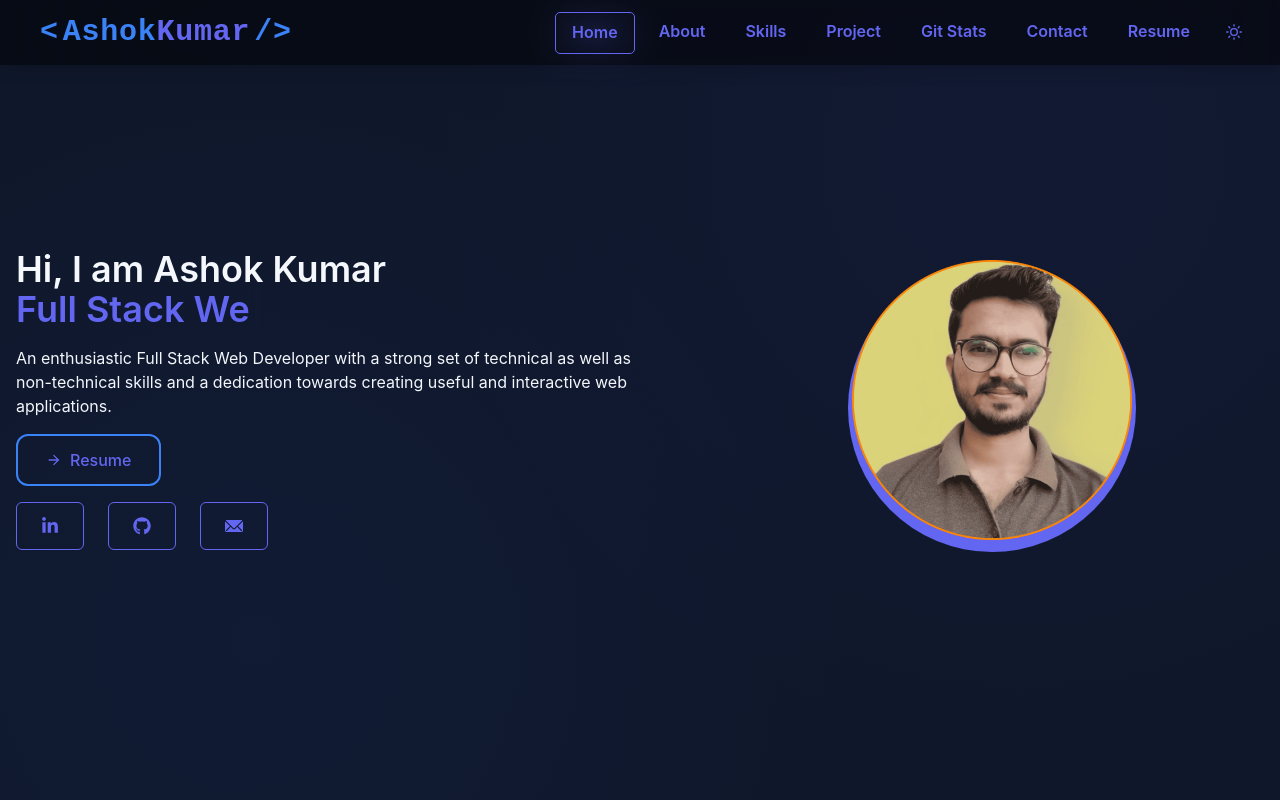
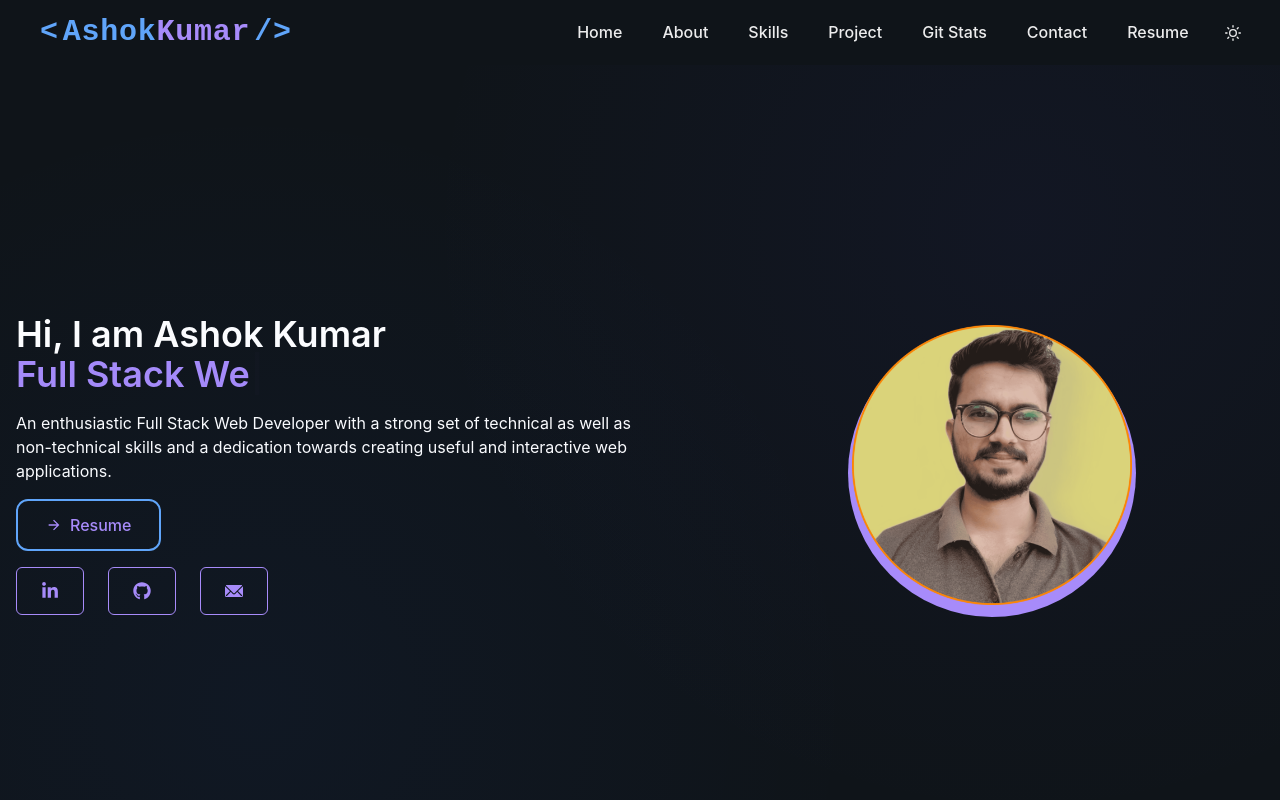
Before and after one commit to AshokPrjapati/AshokPrjapati.github.io, a React (Create React App) app: page / in a window 1280 px wide. Shown: the top 800 px of the page. Built offline with nearby package versions, Linux system fonts and the light colour scheme.

Commit message:
refactor: simplify NavButton styles and remove unused CSS module

```diff
--- a/src/Components/Navbar/NavButton.tsx
+++ b/src/Components/Navbar/NavButton.tsx
@@ -7,7 +7,6 @@ import {
 import { SunIcon, MoonIcon } from "@chakra-ui/icons";
 import { Link } from "react-scroll";
 import React from "react";
-import styles from "./Navbar.module.css";
 import { ModuleItem, TabOptProps } from "../../types/interface";
 import { MODULES_DATA } from "../../constants/constant";
 import { getResumeDownloadLink } from "../../utils/commonUtils";
@@ -16,14 +15,16 @@ const NavButton: React.FC<TabOptProps> = ({ toggle }) => {
   const { colorMode, toggleColorMode } = useColorMode();
   const commonButtonCss = {
     w: { base: "100%", md: "auto", lg: "auto" },
-    variant: "ghost",
+    variant: "ghost" as const,
+    size: "md" as const,
     _hover: {
-      bg: "secondary",
-      color: "background",
-      shadow: "0px 0px 10px var(--color-secondary)",
+      bg: "primary",
+      color: "white",
+      transform: "translateY(-1px)",
     },
-    zIndex: 99,
-    color: "secondary",
+    transition: "all 0.2s cubic-bezier(0.4, 0, 0.2, 1)",
+    borderRadius: "md",
+    fontWeight: "500",
   };
 
   const renderNavButton = (label: string) => {
@@ -40,8 +41,8 @@ const NavButton: React.FC<TabOptProps> = ({ toggle }) => {
   ): JSX.Element => {
     return (
       <Link
-        className={styles.default}
-        activeClass={styles.active}
+        className=""
+        activeClass=""
         to={module.path}
         spy={true}
         smooth={true}
@@ -58,7 +59,6 @@ const NavButton: React.FC<TabOptProps> = ({ toggle }) => {
     const downloadLink = getResumeDownloadLink();
     return (
       <ChakraLink
-        className={styles.default}
         href={"/assets/Ashok-Kumar-Resume.pdf"}
         isExternal={true}
         onClick={() => {
@@ -75,7 +75,6 @@ const NavButton: React.FC<TabOptProps> = ({ toggle }) => {
       <Button
         {...commonButtonCss}
         onClick={toggleColorMode}
-        colorScheme={colorMode === "light" ? "cyan" : "blue"}
         aria-label={
           colorMode === "light" ? "Switch to dark mode" : "Switch to light mode"
         }
@@ -90,10 +89,10 @@ const NavButton: React.FC<TabOptProps> = ({ toggle }) => {
       direction={{ base: "column", lg: "row" }}
       gap={2}
       textAlign="center"
-      p="10px 15px"
+      p={4}
       width="90%"
       m="auto"
-      borderRadius="10px"
+      borderRadius="lg"
     >
       {MODULES_DATA.map((module, index) => renderModuleWithLink(module, index))}
       {renderResumeButton()}
--- a/src/Components/Navbar/Navbar.module.css
+++ /dev/null
@@ -1,28 +0,0 @@
-.active {
-  border: 1.5px solid var(--secondary);
-  border-radius: 5px;
-  color: var(--secondary);
-  filter: drop-shadow(0 0 15px var(--secondary));
-  font-weight: bold;
-}
-
-.active:hover {
-  box-shadow: none;
-  color: var(--bg-primary);
-  filter: none;
-}
-
-.default {
-  background-color: none;
-  color: var(--text-muted);
-  cursor: pointer;
-}
-
-.sticky {
-  position: fixed;
-  width: 100%;
-  top: 0;
-  z-index: 9;
-  background-color: rgba(0, 0, 0, 0.5);
-  backdrop-filter: blur(100px);
-}
--- a/src/Components/Navbar/Navbar.tsx
+++ b/src/Components/Navbar/Navbar.tsx
@@ -10,7 +10,6 @@ import {
 import React from "react";
 import { NavLink } from "react-router-dom";
 import NavButton from "./NavButton";
-import styles from "./Navbar.module.css";
 
 const Navbar: React.FC = () => {
   const { isOpen, onToggle } = useDisclosure();
@@ -73,10 +72,13 @@ const Navbar: React.FC = () => {
       <Slide direction="bottom">
         <Box
           w="90%"
-          borderRadius="5px"
+          borderRadius="lg"
           m="auto"
-          bg="rgba(0,0,0,0.5)"
-          backdropFilter="blur(10px)"
+          bg="bg-surface"
+          backdropFilter="blur(20px)"
+          border="1px solid"
+          borderColor="border-primary"
+          boxShadow="shadow-primary"
           display={{ base: "auto", lg: "none" }}
         >
           <NavButton toggle={onToggle} />
@@ -90,7 +92,6 @@ const Navbar: React.FC = () => {
       maxW="100%"
       as="nav"
       px={{ base: 5 as number, md: 10 as number }}
-      className={String(styles.sticky)}
       shadow="lg"
       justify="space-between"
       align="center"
--- a/src/constants/colors.ts
+++ b/src/constants/colors.ts
@@ -1,35 +1,35 @@
 export const COLORS = {
   light: {
-    primary: "#2563eb",
-    secondary: "#4f46e5",
-    boxShadowPrimary: "0 4px 20px 0 rgba(37, 99, 235, 0.12)",
-    boxShadowSecondary: "0 4px 20px 0 rgba(79, 70, 229, 0.12)",
+    primary: "#3b82f6",
+    secondary: "#8b5cf6",
+    boxShadowPrimary: "0 4px 20px 0 rgba(59, 130, 246, 0.15)",
+    boxShadowSecondary: "0 4px 20px 0 rgba(139, 92, 246, 0.15)",
     accent: "#06b6d4",
     error: "#dc2626",
-    bgPrimary: "#fafbfc",
-    bgSurface: "#ffffff",
+    bgPrimary: "#ffffff",
+    bgSurface: "#f8fafc",
     bgCard: "#ffffff",
-    textPrimary: "#0f172a",
+    textPrimary: "#1e293b",
     textSecondary: "#475569",
     textMuted: "#64748b",
     borderPrimary: "#e2e8f0",
     borderSecondary: "#cbd5e1",
   },
   dark: {
-    primary: "#3b82f6",
-    secondary: "#6366f1",
-    boxShadowPrimary: "0 4px 20px 0 rgba(59, 130, 246, 0.15)",
-    boxShadowSecondary: "0 4px 20px 0 rgba(99, 102, 241, 0.15)",
-    accent: "#0891b2",
-    error: "#ef4444",
-    bgPrimary: "#0f172a",
-    bgSurface: "#1e293b",
-    bgCard: "#334155",
-    textPrimary: "#f8fafc",
-    textSecondary: "#cbd5e1",
-    textMuted: "#94a3b8",
-    borderPrimary: "#334155",
-    borderSecondary: "#475569",
+    primary: "#60a5fa",
+    secondary: "#a78bfa",
+    boxShadowPrimary: "0 4px 20px 0 rgba(96, 165, 250, 0.25)",
+    boxShadowSecondary: "0 4px 20px 0 rgba(167, 139, 250, 0.25)",
+    accent: "#22d3ee",
+    error: "#f87171",
+    bgPrimary: "#0f1419",
+    bgSurface: "#1a202c",
+    bgCard: "#2d3748",
+    textPrimary: "#ffffff",
+    textSecondary: "#e2e8f0",
+    textMuted: "#a0aec0",
+    borderPrimary: "#4a5568",
+    borderSecondary: "#2d3748",
   },
 };
 
--- a/src/pages/Projects/Projects.tsx
+++ b/src/pages/Projects/Projects.tsx
@@ -140,8 +140,8 @@ const Projects = () => {
       <Flex
         justifyContent="center"
         alignItems="center"
-        gap={{ base: 8, md: 10 }}
-        py={{ base: 18, md: 25 }}
+        gap={8}
+        py={20}
         flexWrap="wrap"
         m="auto"
       >
```
